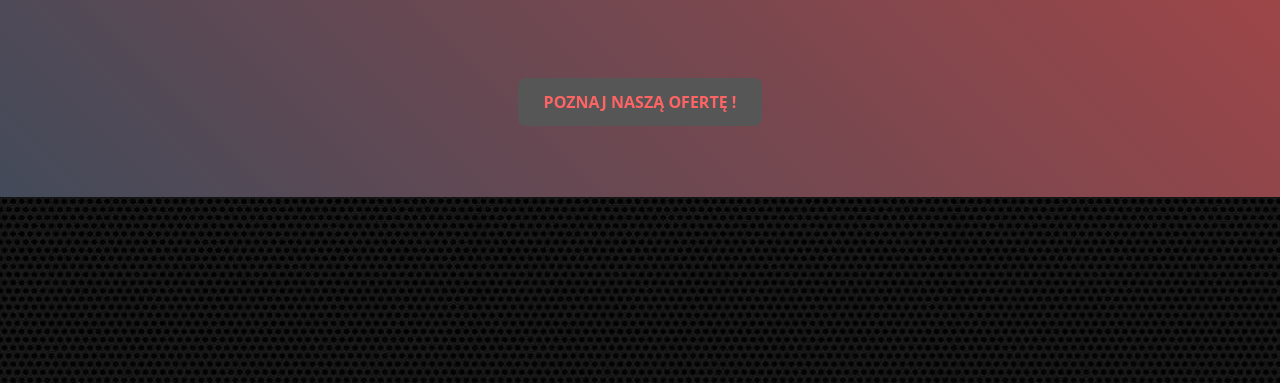
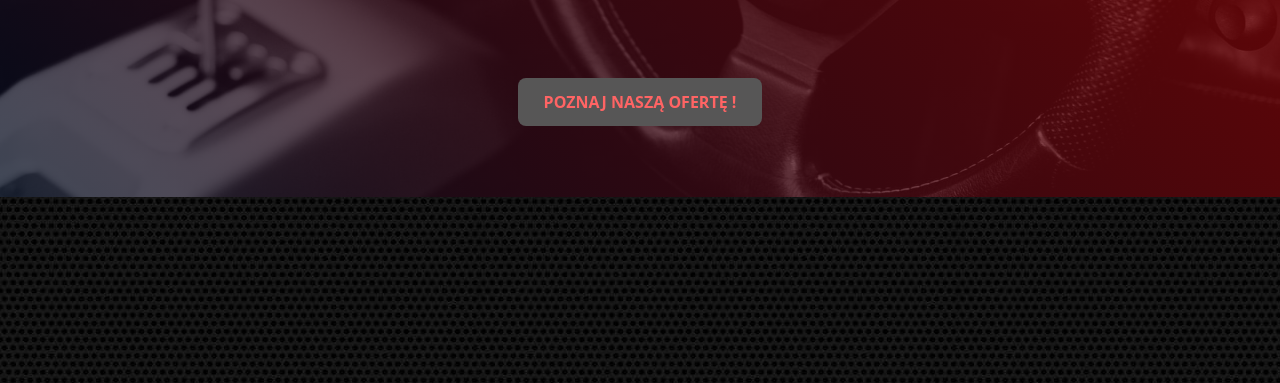
Before and after one commit to Arek918/Sportscars-house, a website: page index.html in a window 1280 px wide. Shown: the part 283-666 px from the top of the page. Drawn offline with nearby package versions, Linux system fonts and the light colour scheme; files that its build step writes are made by us from their sources; a web font is replaced by a local one.

Commit message:
change index two

```diff
--- a/index.html
+++ b/index.html
@@ -33,7 +33,7 @@
     <link rel="stylesheet" type="text/css" href="//cdn.jsdelivr.net/npm/slick-carousel@1.8.1/slick/slick.css" />
 
 
-    <link rel="stylesheet" href="/.dist/css/style.min.css">
+    <link rel="stylesheet" href="./dist/css/style.min.css">
 
 </head>
 
```
